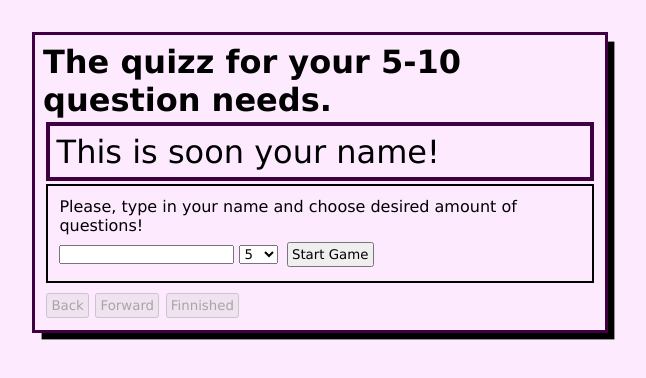
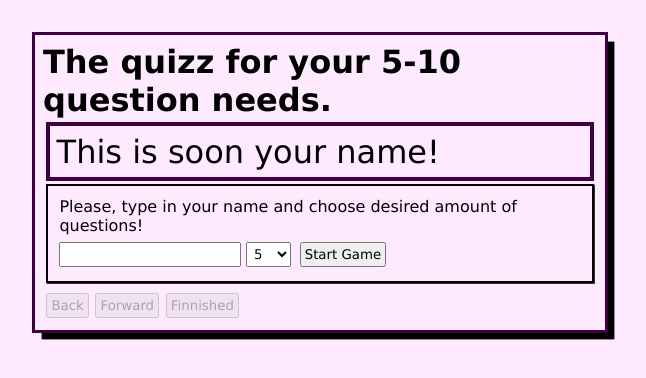
Before and after one commit to Flibben/Albin_quiz_individuelluppgift_frontend1, a plain HTML site: page index.html in a window 1280 px wide. Shown: the whole page, without its empty margins (320-966 px from the left). Drawn offline with Linux system fonts and the light colour scheme.

Commit message:
final touches on CSS, ready to be deployed.

```diff
--- a/css/game.css
+++ b/css/game.css
@@ -51,6 +51,7 @@ Remove browser padding and margin
   border: solid 0.13rem;
   padding: 0.7rem;
   margin: 0.2rem;
+  box-shadow: 0.05rem 0.05rem 0rem 0rem
 }
 
 .answersContainer {
@@ -61,6 +62,8 @@ Remove browser padding and margin
   display: flex;
   border: solid 0.13rem;
   margin: 0.2rem;
+  box-shadow: 0.05rem 0.05rem 0rem 0rem
+
 }
 .answersContainer > span:hover {
   cursor: pointer;
@@ -103,3 +106,10 @@ Remove browser padding and margin
   margin: 0.2rem;
   margin-top: 0.4rem;
 }
+
+input {
+  padding: 0.2rem;
+}
+select{
+  padding: 0.2rem;
+}
```
